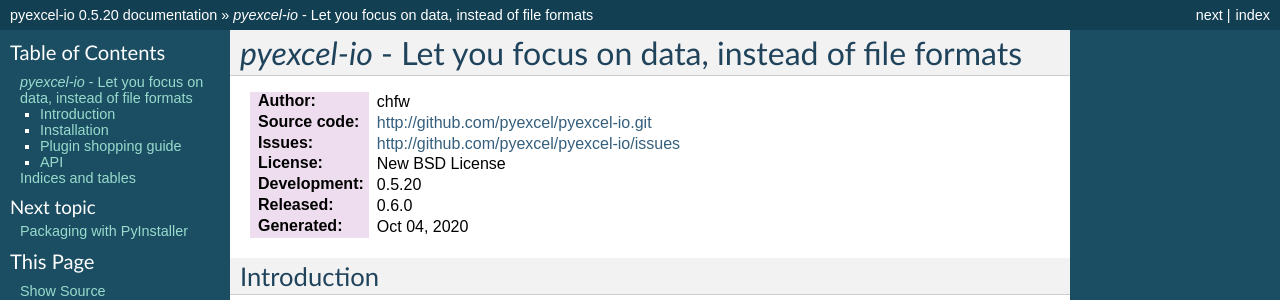
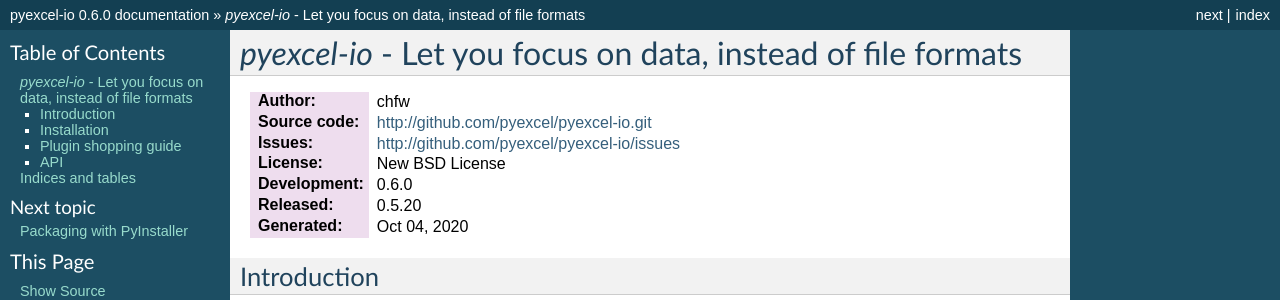
Before and after one commit to pyexcel/pyexcel-io, a Sphinx documentation site: the page built from docs/source/index.rst, in a window 1280 px wide and 900 px high. Shown: the top 300 px of the window. Built offline with Sphinx 7.4.7, drawn with Linux system fonts in a browser that asks for light colours; some of the changed text lies outside the part shown.

Commit message:
This is an auto-commit, updating project meta data, such as changelog.rst, contributors.rst

```diff
--- a/docs/source/conf.py
+++ b/docs/source/conf.py
@@ -26,9 +26,9 @@
 copyright = '2015-2020 Onni Software Ltd.'
 author = 'chfw'
 # The short X.Y version
-version = '0.6.0'
+version = '0.5.20'
 # The full version, including alpha/beta/rc tags
-release = '0.5.20'
+release = '0.6.0'
 
 # -- General configuration ---------------------------------------------------
 
--- a/setup.py
+++ b/setup.py
@@ -40,7 +40,7 @@
     "format and to/from databases"
 )
 URL = "https://github.com/pyexcel/pyexcel-io"
-DOWNLOAD_URL = "%s/archive/0.5.20.tar.gz" % URL
+DOWNLOAD_URL = "%s/archive/0.6.0.tar.gz" % URL
 FILES = ["README.rst", "CHANGELOG.rst"]
 KEYWORDS = [
     "python",
@@ -85,8 +85,8 @@
 }
 # You do not need to read beyond this line
 PUBLISH_COMMAND = "{0} setup.py sdist bdist_wheel upload -r pypi".format(sys.executable)
-GS_COMMAND = ("gs pyexcel-io v0.5.20 " +
-              "Find 0.5.20 in changelog for more details")
+GS_COMMAND = ("gs pyexcel-io v0.6.0 " +
+              "Find 0.6.0 in changelog for more details")
 NO_GS_MESSAGE = ("Automatic github release is disabled. " +
                  "Please install gease to enable it.")
 UPLOAD_FAILED_MSG = (
```
